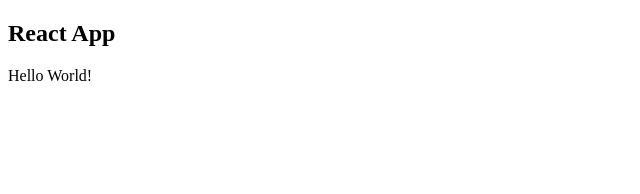
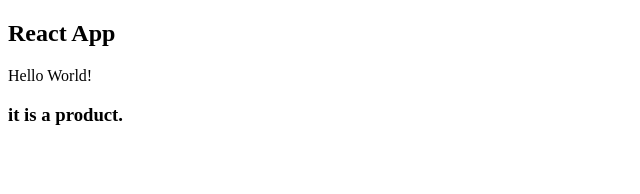
Before and after one commit to nstrn-prsh/simple-book-store-fc, a React (Create React App) app: page / in a window 1280 px wide. Shown: the top 194 px of the page, without its empty margins (0-640 px from the left). Built offline with nearby package versions, Linux system fonts and the light colour scheme.

Commit message:
e12-another component

```diff
--- a/src/App.js
+++ b/src/App.js
@@ -1,10 +1,12 @@
 import React from "react";
+import Product from './Component/Product/Product';
 
 const App = () => {
      return(
           <div className="container">
               <h2>React App</h2>
               <p>Hello World!</p>
+              <Product />
           </div>
      );
 };
--- /dev/null
+++ b/src/Component/Product/Product.js
@@ -0,0 +1,11 @@
+import React from 'react'
+
+const Product = () => {
+    return (
+        <div>
+            <h3>it is a product.</h3>
+        </div>
+     );
+}
+
+export default Product;
```
